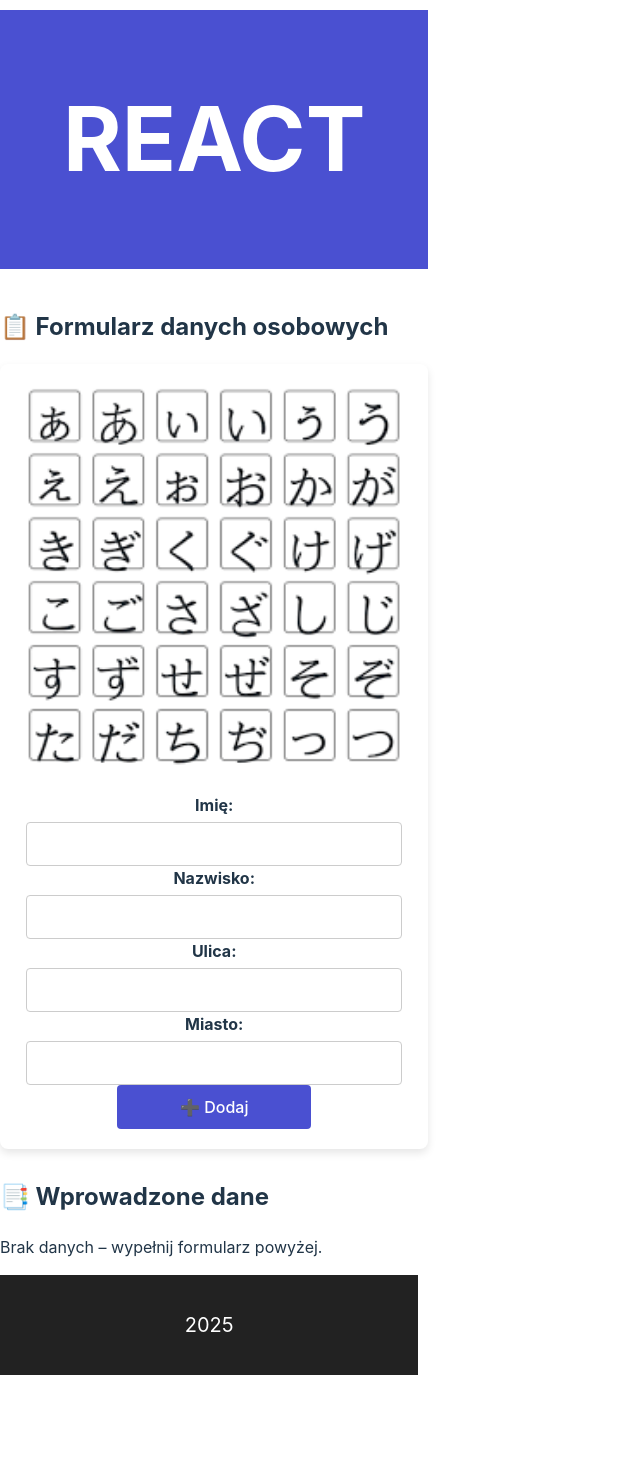
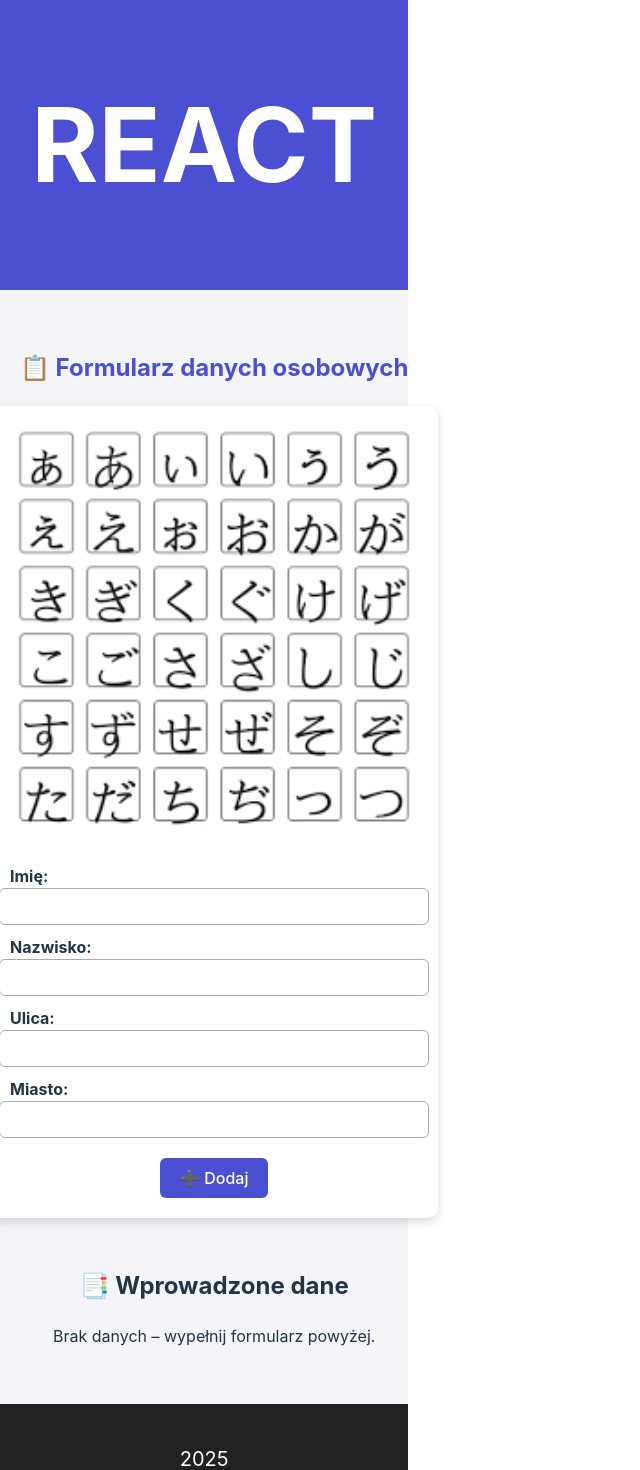
Before and after one commit to Tymekkkkk/vite-react, a React (Vite) app: page / in a window 1280 px wide. Shown: the top 1470 px of the page, without its empty margins (0-640 px from the left). Before the commit the page ends 1375 px from the top, so only its background shows below. Built offline with nearby package versions, Linux system fonts and the light colour scheme.

Commit message:
Update App.css

```diff
--- a/src/App.css
+++ b/src/App.css
@@ -1,130 +1,108 @@
-/* === STRUKTURA 3 DIVÓW === */
-
+/* LAYOUT CAŁEJ APLIKACJI */
 .layout {
   display: flex;
   flex-direction: column;
   min-height: 100vh;
+  background: #f4f4f9;
 }
 
-/* Górny pasek */
+/* GÓRNY FULL-WIDTH PASEK */
 .top-bar {
   width: 100%;
   background: #4a50d1;
+  padding: 20px 0;
+  text-align: center;
   color: white;
-  padding: 20px;
-  text-align: center;
-  font-size: 28px;
+  font-size: 32px;
   font-weight: bold;
 }
 
-/* Środkowy kontener */
-.content {
-  flex: 1;
-  display: flex;
-  justify-content: center;
-  padding: 20px 0;
-  width: 100%;
-}
-
-/* KONTENER WYŚRODKOWUJĄCY WSZYSTKO */
-.center-box {
-  display: flex;
-  flex-direction: column;
-  align-items: center;      /* WYSRODKOWANIE */
-  width: 100%;
-  max-width: 650px;         /* SZEROKOŚĆ ŚRODKOWEJ KOLUMNY */
-  padding: 0 10px;
-}
-
-/* Stopka */
+/* STOPKA FULL WIDTH */
 .footer {
   width: 100%;
   background: #222;
   color: white;
   text-align: center;
-  padding: 15px;
+  padding: 20px 0;
+  margin-top: auto;
   font-size: 20px;
 }
 
+/* GŁÓWNY ŚRODEK – IDEALNE CENTROWANIE */
+.center {
+  display: flex;
+  flex-direction: column;
+  align-items: center;
+  width: 100%;
+  padding: 40px 10px;
+}
 
-/* === FORMULARZ + ELEMENTY === */
+/* Tytuł formularza */
+.form-title {
+  color: #4a50d1;
+  margin-bottom: 20px;
+}
 
-header {
-  text-align: center;
-  color: #4a50d1;
-  margin: 10px 0 20px 0;
+/* FORMULARZ NA ŚRODKU */
+.form-box {
+  width: 100%;
+  max-width: 450px;
+  background: white;
+  padding: 20px;
+  border-radius: 10px;
+  box-shadow: 0 4px 10px rgba(0,0,0,0.15);
+  display: flex;
+  flex-direction: column;
+  align-items: center;
 }
 
 /* Banner */
 .form-banner {
   width: 100%;
-  max-width: 450px;
   border-radius: 10px;
   margin-bottom: 20px;
 }
 
-/* Formularz */
-form {
-  width: 100%;
-  max-width: 500px;
-  padding: 20px;
-  background: #ffffff;
-  border-radius: 8px;
-  box-shadow: 0 4px 8px rgba(0, 0, 0, 0.1);
-  display: flex;
-  flex-direction: column;
-  align-items: center;
-  margin-bottom: 30px;
-}
-
-/* Inputy */
-form div {
-  margin-bottom: 15px;
-  width: 100%;
-}
-
 form label {
+  align-self: flex-start;
   font-weight: bold;
-  margin-bottom: 5px;
-  display: block;
+  margin-top: 10px;
 }
 
 form input {
-  width: 90%;
-  padding: 12px;
-  border: 1px solid #ccc;
-  border-radius: 4px;
-  font-size: 16px;
+  width: 100%;
+  padding: 10px;
+  border: 1px solid #aaa;
+  border-radius: 6px;
 }
 
-form button {
+.add-btn {
+  margin-top: 20px;
   background: #4a50d1;
   color: white;
   border: none;
-  padding: 12px 18px;
-  border-radius: 4px;
+  padding: 10px 20px;
+  border-radius: 6px;
   cursor: pointer;
   transition: 0.3s;
-  width: 50%;
 }
 
-form button:hover {
-  background: #373aa3;
+.add-btn:hover {
+  background: #3034a0;
 }
 
-
-/* === TABELA === */
-
-.table-section {
+/* TABELA WYŚRODKOWANA */
+.table-wrap {
   width: 100%;
   max-width: 600px;
+  margin-top: 30px;
+  text-align: center;
 }
 
 table {
   width: 100%;
   border-collapse: collapse;
-  margin-top: 20px;
-  box-shadow: 0 2px 6px rgba(0, 0, 0, 0.1);
+  box-shadow: 0 3px 8px rgba(0,0,0,0.1);
 }
 
 table th {
@@ -132,44 +110,24 @@
   color: white;
 }
 
-table td,
-table th {
-  border: 1px solid #ddd;
+table td, table th {
   padding: 12px;
+  border: 1px solid #ccc;
 }
 
 table tr {
   background: #eef0ff;
 }
 
-/* Przyciski usuń */
-table button {
+.delete-btn {
   background: #d9534f;
   color: white;
+  padding: 6px 12px;
   border: none;
-  padding: 6px 12px;
-  border-radius: 4px;
+  border-radius: 6px;
   cursor: pointer;
-  transition: 0.3s;
 }
 
-table button:hover {
-  background: #c9302c;
+.delete-btn:hover {
+  background: #b92d28;
 }
-
-
-/* === RESPONSYWNOŚĆ === */
-
-@media (max-width: 600px) {
-  .center-box {
-    max-width: 95%;
-  }
-
-  form input {
-    width: 100%;
-  }
-
-  form button {
-    width: 80%;
-  }
-}
```
